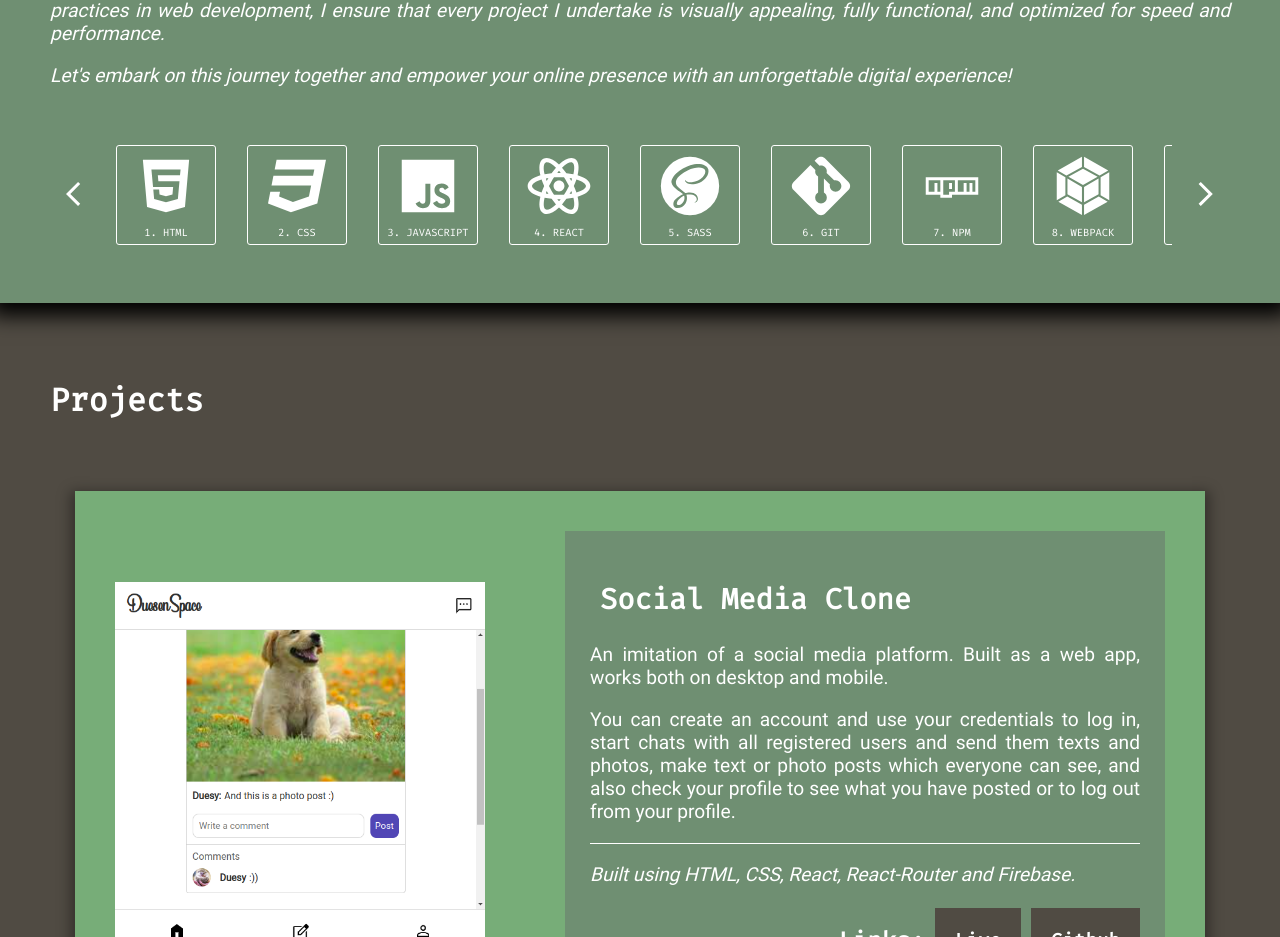
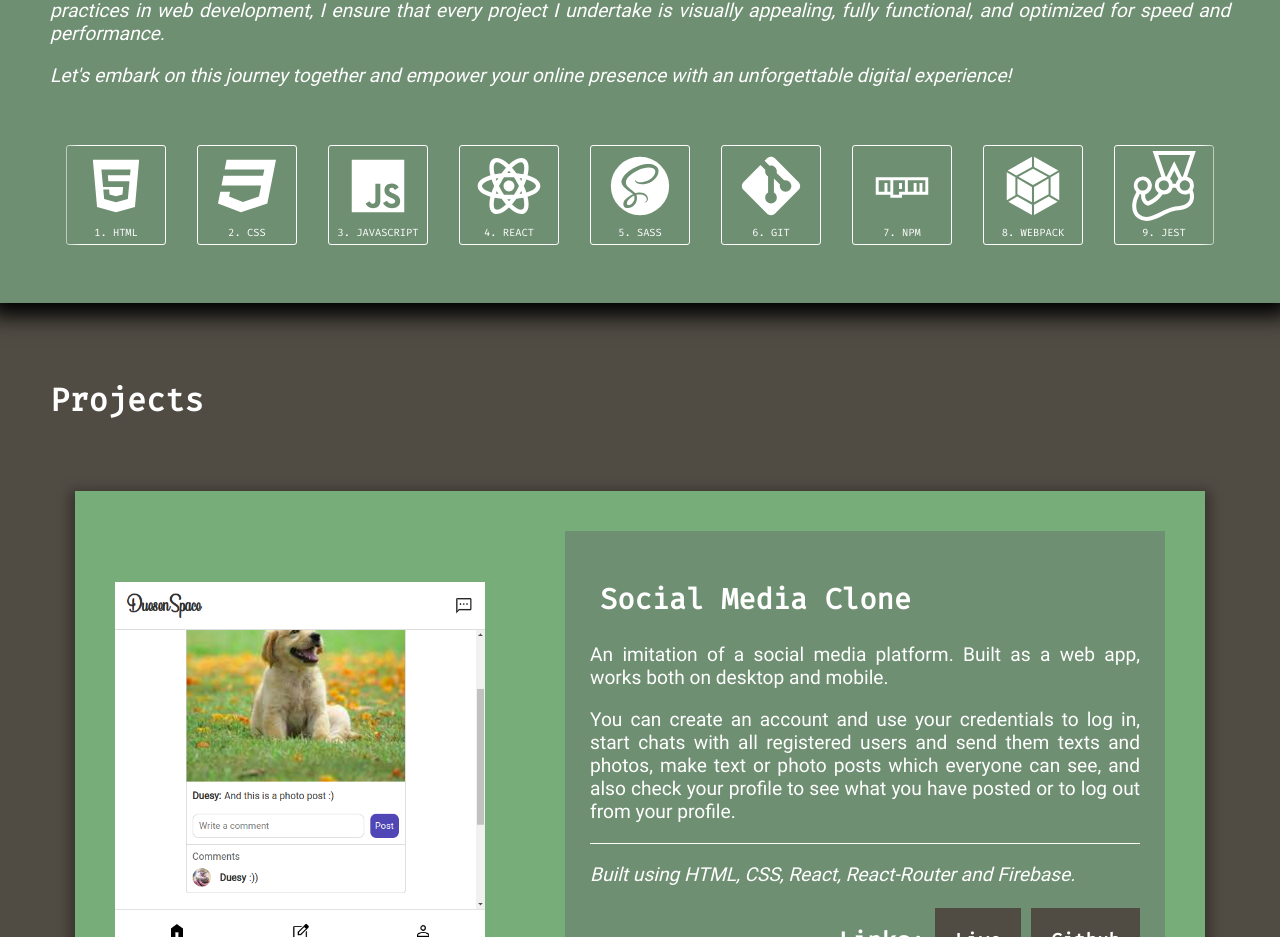
Before and after one commit to Duesenberg/personal-portfolio, a React (Create React App) app: page / in a window 1280 px wide. Shown: the part 782-1719 px from the top of the page. Built offline with nearby package versions, Linux system fonts and the light colour scheme.

Commit message:
make skill carousel into a scrollbar

```diff
--- a/src/components/About.js
+++ b/src/components/About.js
@@ -14,12 +14,10 @@ import uniqid from 'uniqid';
 
 
 export default function About() {
-  const [translation, setTranslation] = useState(0);
-  const [intervalId, setIntervalId] = useState(null);
   const [mouseIsDown, setMouseIsDown] = useState(false);
   const [initialMousePos, setInitialMousePos] = useState(null);
   const [currentMousePos, setCurrentMousePos] = useState(null);
-  const [carouselOffset, setCarouselOffset] = useState(0);
+  const [scrollLeft, setScrollLeft] = useState(null);
 
   const skills = [
     {
@@ -69,82 +67,20 @@ export default function About() {
     },
   ];
 
-  const scrollCarouselRight = () => {
-    //Get largest skill index
-    let skillIndex = 0;
-    skills.map((skill) => {
-      if (skill.index > skillIndex) skillIndex = skill.index;
-    })
-
-    //Execute this only if right edge of last skill element is farther right
-    //than right edge of parent element
-    const id = setInterval(() => {
-      //Refs for carousel container & last skill
-      const carouselParentRef = document.querySelector('.skills-carousel');
-      const lastSkillRef = document.getElementById(skillIndex);
-      //Right values for above elements
-      const carouselParentRight = carouselParentRef.getBoundingClientRect().right;
-      const lastSkillRight = lastSkillRef.getBoundingClientRect().right;
-
-      if (lastSkillRight > carouselParentRight)
-        setTranslation((translation) => translation - 5);
-      }, 1);
-
-      setIntervalId(id);
-  }
-
-  const scrollCarouselLeft = () => {
-    //Execute this only if right edge of carousel's x value is larger than
-    //right edge of its parent's x value. 132px is the width of one skill box
-    //aling with margin + gap
-    const id = setInterval(() => {
-      //Refs for carousel container & parent
-      const carouselRef = document.querySelector('.skills-carousel .container');
-      const carouselParentRef = document.querySelector('.skills-carousel');
-      //Get carousel container X coord & parent right edge X coord
-      const carouselParentX = carouselParentRef.getBoundingClientRect().x
-      const carouselX = carouselRef.getBoundingClientRect().x;
-
-      if (carouselX < carouselParentX) {
-        setTranslation((translation) => translation + 5);
-      }
-    }, 1);
-
-    setIntervalId(id);
-  }
-
-  const handleMouseUp = () => {
-    // Clear the interval when the mouse button is released
-    clearInterval(intervalId);
-    setIntervalId(null);
-  }
-
-  //Translate the carousel whenever translation changes accordingly
-  useEffect(() => {
-    const carouselRef = document.querySelector('.skills-carousel .container');
-    carouselRef.style.transform = `translateX(${translation}px)`;
-  }, [translation]);
-
+  //When mouse is clicked down on the carousel
   const handleMouseDown = (e) => {
+    const carouselParentRef = document.querySelector('.skills-carousel');
     setMouseIsDown(true);
     setInitialMousePos(e.clientX);
     setCurrentMousePos(e.clientX);
+    setScrollLeft(carouselParentRef.scrollLeft);
   }
 
   const handleMouseMove = (e) => {
     if (mouseIsDown) {
       setCurrentMousePos(e.clientX);
-      const carouselRef = document.querySelector('.skills-carousel .container');
-      carouselRef.style.left = `${currentMousePos - initialMousePos}px`;
-
       const carouselParentRef = document.querySelector('.skills-carousel');
-
-      if (carouselRef.style.left > '0px') carouselRef.style.left = '0px';
-      if (carouselRef.getBoundingClientRect().right <
-          carouselParentRef.getBoundingClientRect().right)
-            carouselRef.style.left =
-              `-${carouselRef.getBoundingClientRect().width -
-                carouselParentRef.getBoundingClientRect().width}px`;
+      carouselParentRef.scrollLeft = scrollLeft - (currentMousePos - initialMousePos);
     }
   }
 
@@ -184,16 +120,6 @@ export default function About() {
         </section>
 
         <section className="bottom" aria-label="list of skills">
-          <button
-            className="navigate prev"
-            aria-label="previous"
-            onMouseDown={scrollCarouselLeft}
-            onMouseUp={handleMouseUp}
-            onMouseLeave={handleMouseUp}
-            onTouchStart={scrollCarouselLeft}
-            onTouchEnd={handleMouseUp}>
-              <img src={leftIcon} alt="left arrow" />
-          </button>
           <div className="skills-carousel">
             <div
               className="container"
@@ -213,16 +139,8 @@ export default function About() {
                 })}
             </div>
           </div>
-          <button
-            className="navigate next"
-            aria-label="next"
-            onMouseDown={scrollCarouselRight}
-            onMouseUp={handleMouseUp}
-            onMouseLeave={handleMouseUp}
-            onTouchStart={scrollCarouselRight}
-            onTouchEnd={handleMouseUp}>
-              <img src={rightIcon} alt="right arrow" />
-          </button>
+          <div className="shadow-overlay-left" />
+          <div className="shadow-overlay-right" />
         </section>
       </div>
     </section>
--- a/src/style/style.scss
+++ b/src/style/style.scss
@@ -162,6 +162,27 @@ header {
           gap: 10px;
           align-items: center;
           justify-content: center;
+          position: relative;
+
+          .shadow-overlay-left {
+            position: absolute;
+            top: 0;
+            left: 0;
+            width: 30px;
+            height: 100%;
+            background-image: linear-gradient(to right, #6F8F72, transparent);
+            pointer-events: none;
+          }
+
+          .shadow-overlay-right {
+            position: absolute;
+            top: 0;
+            right: 0;
+            width: 30px;
+            height: 100%;
+            background-image: linear-gradient(to left, #6F8F72, transparent);
+            pointer-events: none;
+          }
 
           button.navigate {
             width: 50px;
@@ -185,7 +206,30 @@ header {
           }
 
           .skills-carousel {
-            overflow: hidden;
+            overflow-x: scroll;
+            -ms-overflow-style: none;  /* Internet Explorer 10+ */
+            scrollbar-width: none;  /* Firefox */
+
+
+            /* width */
+            &::-webkit-scrollbar {
+              height: 5px;
+            }
+
+            /* Track */
+            &::-webkit-scrollbar-track {
+              border-radius: 10px;
+            }
+
+            /* Handle */
+            &::-webkit-scrollbar-thumb {
+              background-color: #97c29b;
+              border-radius: 20px;
+            }
+
+            &::-webkit-scrollbar-thumb:hover {
+              background-color: white;
+            }
 
             .container {
               display: inline-flex;
```
